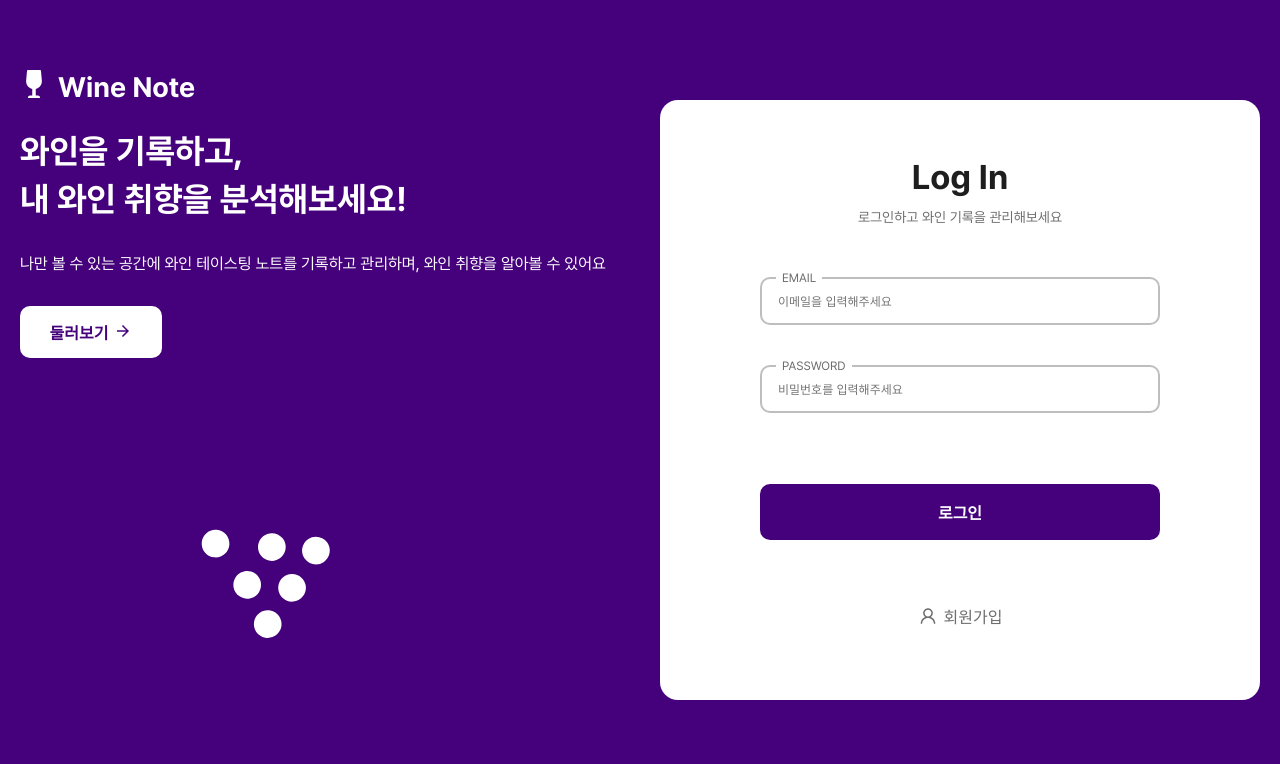
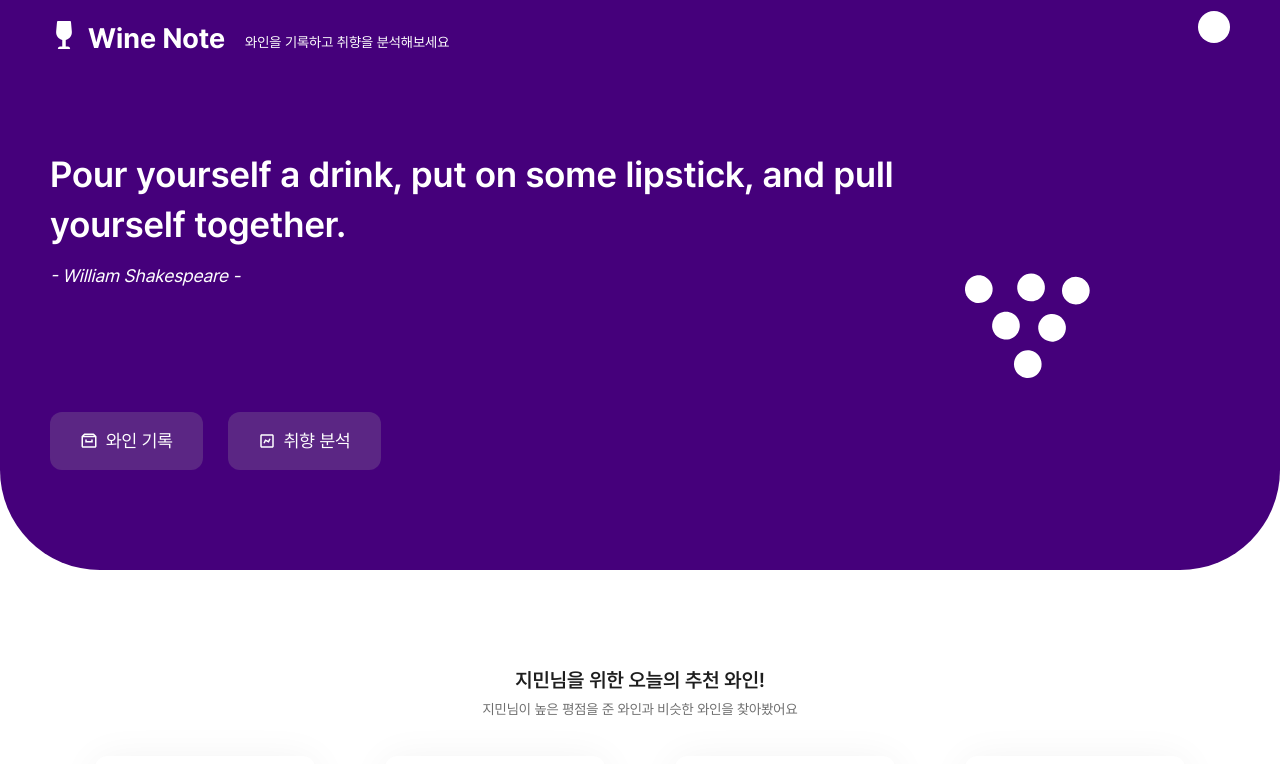
Before and after one commit to JIMIN1020/wine-note, a React (Create React App) app in the folder client/: page / in a window 1280 px wide. Shown: the top 764 px of the page. Built offline with nearby package versions, Linux system fonts and the light colour scheme; no server answers.

Commit message:
[Style]: nav bar 변경

```diff
--- a/client/src/App.tsx
+++ b/client/src/App.tsx
@@ -10,10 +10,10 @@ import EmptyLayout from './components/layout/EmptyLayout';
 import ReviewPage from './pages/ReviewPage';
 
 const App: React.FC = () => {
-  const [isLoggedIn, setIsLoggedIn] = useState(false);
+  const [isLoggedIn, setIsLoggedIn] = useState(true);
 
   useEffect(() => {
-    setIsLoggedIn(false);
+    setIsLoggedIn(true);
   }, []);
   return (
     <>
--- a/client/src/components/analysis/TitleBox.tsx
+++ b/client/src/components/analysis/TitleBox.tsx
@@ -21,6 +21,8 @@ const TitleWrapper = styled.div`
   width: 100%;
   display: flex;
   justify-content: center;
+  background-color: ${({ theme }) => theme.colors.wine_purple};
+  border-radius: 0 0 50px 50px;
 `;
 
 const Wrapper = styled.div`
--- a/client/src/components/common/Header.tsx
+++ b/client/src/components/common/Header.tsx
@@ -1,10 +1,12 @@
 import React from 'react';
 import styled from 'styled-components';
 import { FaWineGlass } from 'react-icons/fa';
-import { Link } from 'react-router-dom';
+import { Link, useLocation } from 'react-router-dom';
 import { defaultWidth, flexCenter } from '../../styles/GlobalStyle';
+import { BiArchive, BiChart } from 'react-icons/bi';
 
 const Header: React.FC = () => {
+  const { pathname } = useLocation();
   return (
     <HeaderBar>
       <Wrapper>
@@ -14,8 +16,20 @@ const Header: React.FC = () => {
             <h1>Wine Note</h1>
           </Logo>
           <MenuWrapper>
-            <Menu to='/winelist'>기록하기</Menu>
-            <Menu to='/analysis'>분석하기</Menu>
+            {pathname !== '/' ? (
+              <>
+                <Menu to='/winelist'>
+                  <BiArchive size={20} />
+                  와인 기록
+                </Menu>
+                <Menu to='/analysis'>
+                  <BiChart size={20} />
+                  취향 분석
+                </Menu>
+              </>
+            ) : (
+              <Desc>와인을 기록하고 취향을 분석해보세요</Desc>
+            )}
           </MenuWrapper>
         </NavWrapper>
         <Profile></Profile>
@@ -33,6 +47,7 @@ const HeaderBar = styled.header`
   top: 0;
   left: 0;
   color: ${({ theme }) => theme.colors.font_white};
+  background-color: ${({ theme }) => theme.colors.wine_purple};
 
   ${flexCenter}
 `;
@@ -53,6 +68,7 @@ const Logo = styled(Link)`
   align-items: flex-end;
   gap: 10px;
   cursor: pointer;
+  padding: 10px 0;
 
   & h1 {
     font-size: ${({ theme }) => theme.fontSize.logo};
@@ -69,11 +85,26 @@ const Logo = styled(Link)`
 const MenuWrapper = styled.div`
   display: flex;
   align-items: flex-end;
-  gap: 16px;
+  gap: 8px;
 `;
 
 const Menu = styled(Link)`
   font-size: ${({ theme }) => theme.fontSize.md};
+  display: flex;
+  gap: 6px;
+  align-items: center;
+  padding: 10px 12px;
+  border-radius: 8px;
+  transition: all 0.2s ease-in-out;
+
+  &:hover {
+    background-color: #a2a2a23c;
+  }
+`;
+
+const Desc = styled.span`
+  font-size: ${({ theme }) => theme.fontSize.base};
+  padding: 10px 0px;
 `;
 
 const Profile = styled.div`
--- a/client/src/components/home/TitleBox.tsx
+++ b/client/src/components/home/TitleBox.tsx
@@ -4,16 +4,27 @@ import { quotes } from '../../assets/wineQuotes';
 import Lottie from 'lottie-react';
 import grapeLottie from '../../assets/image/grape_lottie.json';
 import { defaultWidth } from '../../styles/GlobalStyle';
+import { Link } from 'react-router-dom';
+import { BiArchive, BiChart } from 'react-icons/bi';
 
 const TitleBox: React.FC = () => {
   return (
     <Container>
       <Wrapper>
-        <Title>와인을 기록하고, 내 와인 취향을 분석해보세요!</Title>
         <Quote>
           <h5>{quotes[Math.floor(Math.random() * 15)].line}</h5>
           <span>{quotes[Math.floor(Math.random() * 15)].writer}</span>
         </Quote>
+        <ButtonWrapper>
+          <Button to='/winelist'>
+            <BiArchive />
+            와인 기록
+          </Button>
+          <Button to='/analysis'>
+            <BiChart />
+            취향 분석
+          </Button>
+        </ButtonWrapper>
         <LottieWrapper>
           <Lottie animationData={grapeLottie} />
         </LottieWrapper>
@@ -29,35 +40,56 @@ const Container = styled.div`
   height: 500px;
   display: flex;
   justify-content: center;
+  background-color: ${({ theme }) => theme.colors.wine_purple};
+  border-radius: 0 0 100px 100px;
 `;
 
 const Wrapper = styled.div`
   ${defaultWidth}
-  padding: 80px 50px;
+  padding: 80px 50px 100px 50px;
 
   display: flex;
   flex-direction: column;
+  justify-content: space-between;
   gap: 40px;
   position: relative;
 `;
 
-const Title = styled.h2`
-  font-size: 36px;
-  font-weight: 700;
-`;
-
 const Quote = styled.div`
-  width: 1000px;
+  width: 900px;
   display: flex;
   flex-direction: column;
   gap: 16px;
 
   & h5 {
-    font-size: ${({ theme }) => theme.fontSize.xl};
+    font-size: 36px;
+    font-weight: 600;
+    line-height: 140%;
   }
 
   & span {
     font-size: ${({ theme }) => theme.fontSize.lg};
+    font-style: italic;
+  }
+`;
+
+const ButtonWrapper = styled.div`
+  display: flex;
+  gap: 25px;
+`;
+
+const Button = styled(Link)`
+  font-size: ${({ theme }) => theme.fontSize.lg};
+  display: flex;
+  gap: 8px;
+  align-items: center;
+  padding: 20px 30px;
+  background-color: #a2a2a23c;
+  border-radius: 12px;
+  transition: all 0.2s ease-in-out;
+
+  &:hover {
+    background-color: #a2a2a251;
   }
 `;
 
--- a/client/src/components/winelist/TitleBox.tsx
+++ b/client/src/components/winelist/TitleBox.tsx
@@ -34,6 +34,8 @@ const TitleWrapper = styled.div`
   width: 100%;
   display: flex;
   justify-content: center;
+  background-color: ${({ theme }) => theme.colors.wine_purple};
+  border-radius: 0 0 50px 50px;
 `;
 
 const Wrapper = styled.div`
--- a/client/src/styles/GlobalStyle.tsx
+++ b/client/src/styles/GlobalStyle.tsx
@@ -18,7 +18,7 @@ export const GlobalStyle = createGlobalStyle`
     body {
         margin: 0;
         font-family: "Pretendard";
-        background-color: #45007b;
+        background-color: #ffffff;
         position: relative;
         color: #1E1E1E;
     }
```
